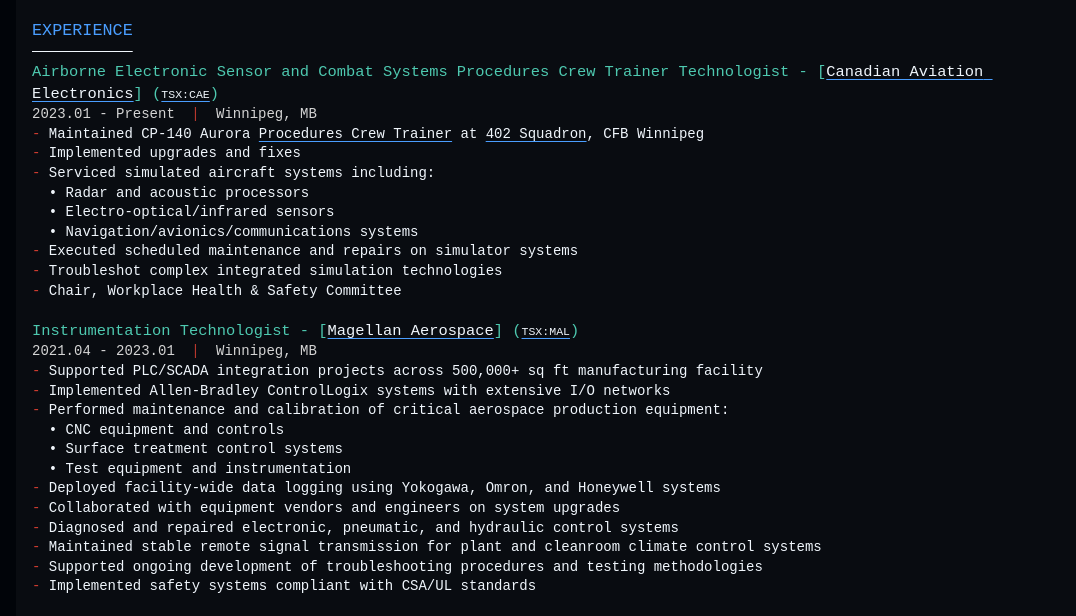
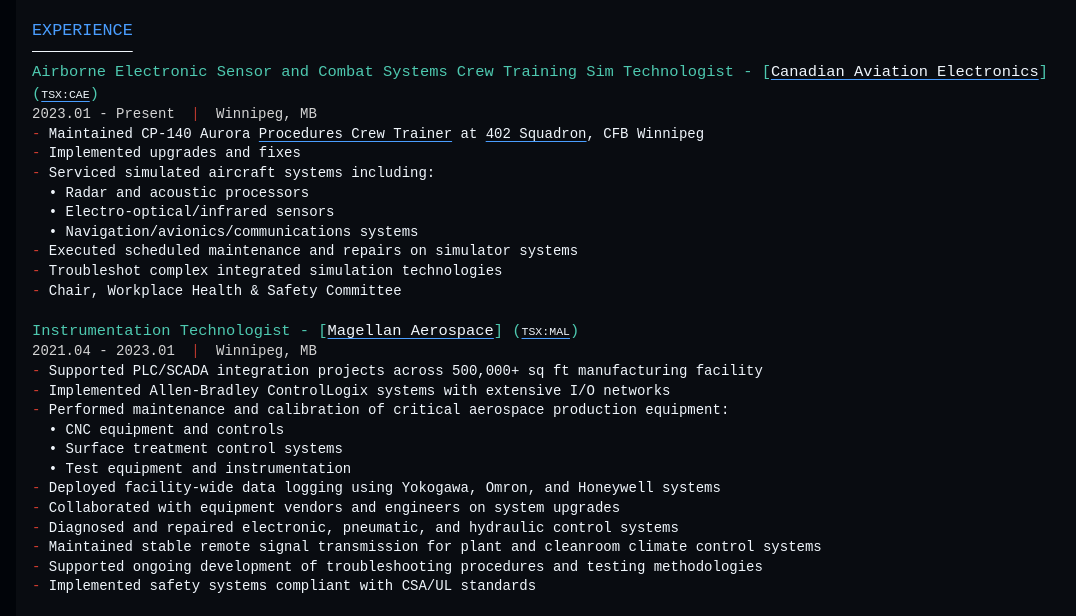
Before and after one commit to jsprstn/resume, a plain HTML site: page null/index.html in a window 1280 px wide. Shown: the part 166-782 px from the top of the page, without its empty margins (74-1150 px from the left). Drawn offline with Linux system fonts and the light colour scheme.

Commit message:
Update index.html

```diff
--- a/null/index.html
+++ b/null/index.html
@@ -19,7 +19,7 @@
 
 <span class="section-header">EXPERIENCE</span>
 
-<span class="subsection-header">Airborne Electronic Sensor and Combat Systems Procedures Crew Trainer Technologist - [<a href="https://en.wikipedia.org/wiki/CAE_Inc." target="_blank" class="tech-link">Canadian Aviation Electronics</a>] (<a href="https://finance.yahoo.com/quote/CAE.TO" target="_blank" class="ticker-link">TSX:CAE</a>)</span>
+<span class="subsection-header">Airborne Electronic Sensor and Combat Systems Crew Training Sim Technologist - [<a href="https://en.wikipedia.org/wiki/CAE_Inc." target="_blank" class="tech-link">Canadian Aviation Electronics</a>] (<a href="https://finance.yahoo.com/quote/CAE.TO" target="_blank" class="ticker-link">TSX:CAE</a>)</span>
 <span class="date-line">2023.01 - Present <span class="vertical-bar">|</span> Winnipeg, MB</span>
 <span class="hyphen">-</span> Maintained CP-140 Aurora <a href="https://www.canada.ca/en/department-national-defence/maple-leaf/rcaf/migration/2018/new-training-system-at-402-squadron-re-vamps-airborne-electronic-sensor-operator-courses.html" target="_blank" class="tech-link">Procedures Crew Trainer</a> at <a href="https://www.canada.ca/en/air-force/corporate/squadrons/402-squadron.html" target="_blank" class="tech-link">402 Squadron</a>, CFB Winnipeg
 <span class="hyphen">-</span> Implemented upgrades and fixes
```
